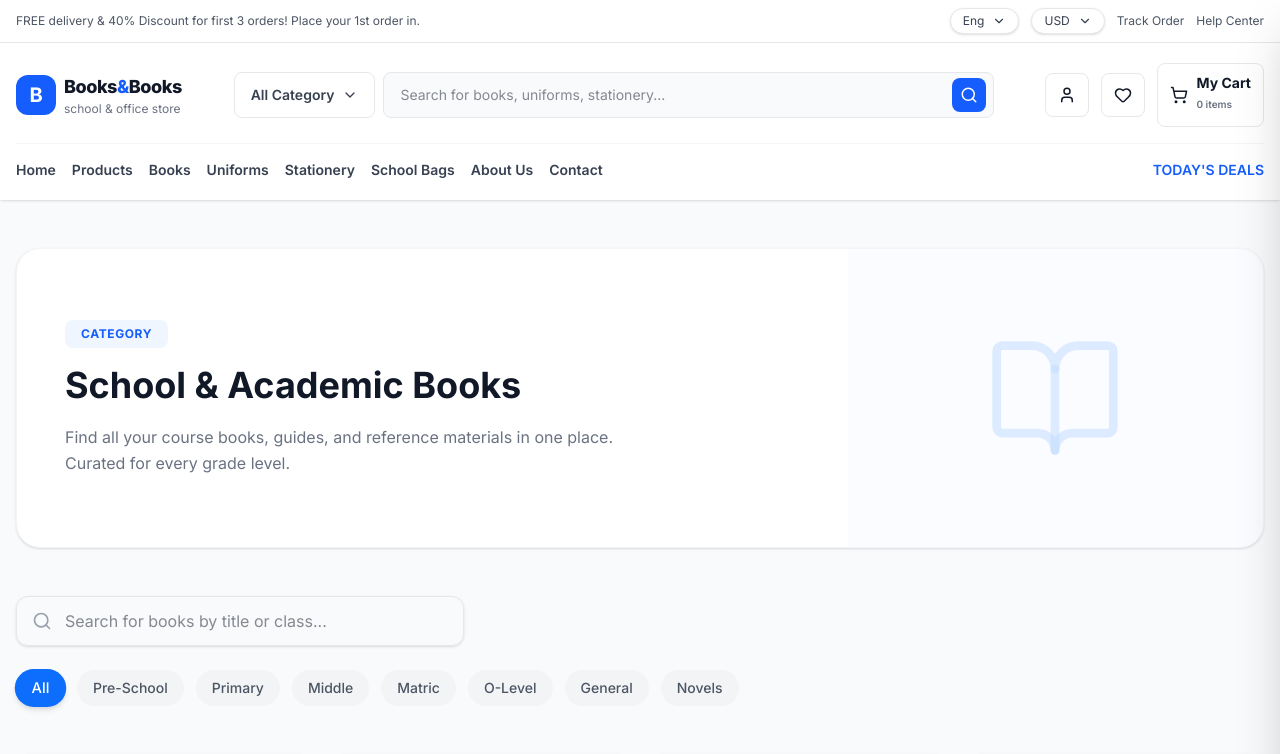
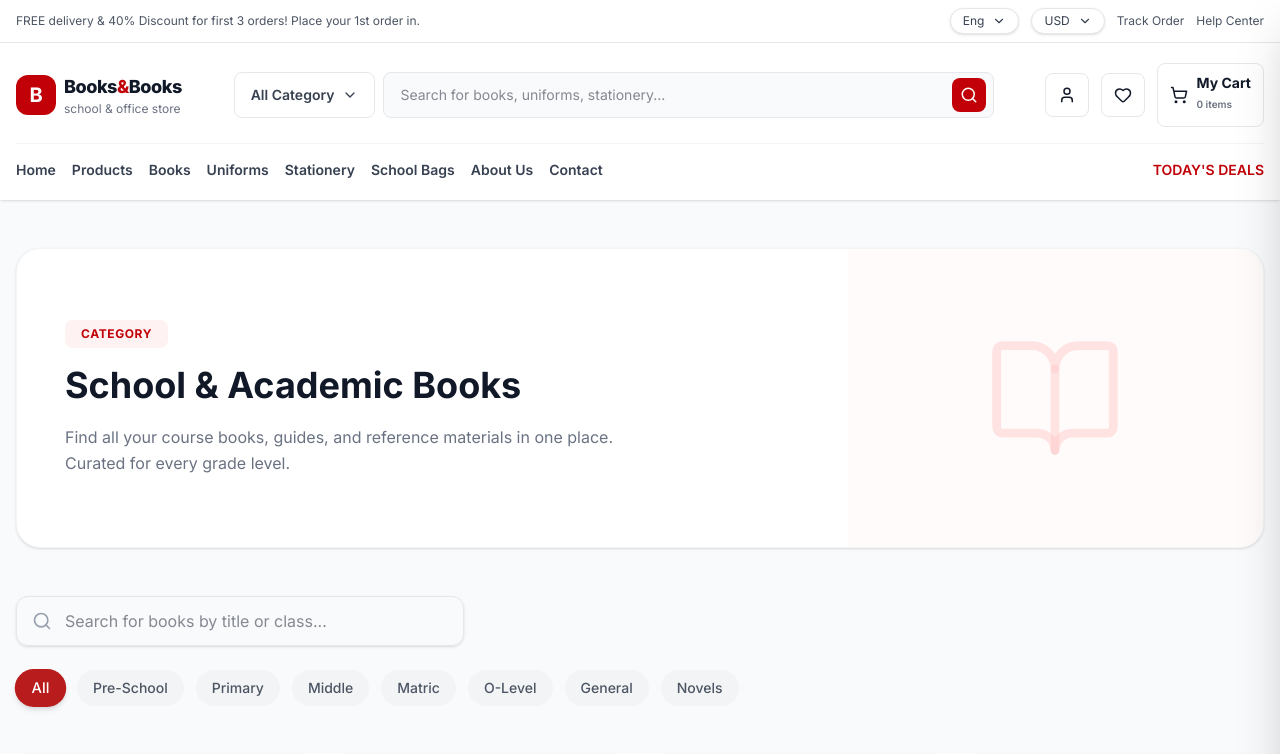
Before and after one commit to JaiKumarSuther/books-books, a Next.js app: page /products/books in a window 1280 px wide. Shown: the top 754 px of the page. Built offline with nearby package versions, Linux system fonts and the light colour scheme.

Commit message:
done some fixes

```diff
--- a/app/components/DealsListCard.tsx
+++ b/app/components/DealsListCard.tsx
@@ -61,7 +61,7 @@ export default function DealsListCard({ item }: DealsListCardProps) {
                     {item.countdown && (
                         <div className="absolute top-1/2 left-1/2 -translate-x-1/2 -translate-y-1/2 flex gap-1 w-[90%] justify-center">
                             {Object.entries(item.countdown).map(([unit, val], i) => (
-                                <div key={unit} className={`bg-[#0066FF] text-white flex flex-col items-center justify-center w-10 h-10 rounded text-center`}>
+                                <div key={unit} className={`bg-red-700 text-white flex flex-col items-center justify-center w-10 h-10 rounded text-center`}>
                                     <span className="text-xs font-bold leading-none">{val}</span>
                                     <span className="text-[8px] uppercase opacity-80 leading-none mt-0.5">{unit === 'days' ? 'Days' : unit === 'hours' ? 'Hrs' : unit === 'minutes' ? 'Min' : 'Sec'}</span>
                                 </div>
@@ -73,7 +73,7 @@ export default function DealsListCard({ item }: DealsListCardProps) {
 
             {/* Content Section */}
             <div className="flex-1 flex flex-col justify-center">
-                <Link href={`/products/${item.id}`} className="hover:text-blue-600 transition-colors">
+                <Link href={`/products/${item.id}`} className="hover:text-red-700 transition-colors">
                     <h3 className="text-lg font-bold text-gray-900 mb-2">{item.title}</h3>
                 </Link>
 
@@ -95,7 +95,7 @@ export default function DealsListCard({ item }: DealsListCardProps) {
                 <div className="flex items-center gap-3">
                     <button
                         onClick={handleAddToCart}
-                        className="bg-[#0066FF] text-white px-6 py-2.5 rounded-full text-xs font-bold hover:bg-blue-700 transition-colors flex items-center gap-2 uppercase tracking-wide active:scale-95 transform"
+                        className="bg-red-700 text-white px-6 py-2.5 rounded-full text-xs font-bold hover:bg-red-800 transition-colors flex items-center gap-2 uppercase tracking-wide active:scale-95 transform"
                     >
                         <ShoppingCart size={16} />
                         Add to cart
--- a/app/components/Header.tsx
+++ b/app/components/Header.tsx
@@ -43,7 +43,7 @@ export default function Header() {
                         <div className="h-full flex flex-col items-center justify-center text-gray-500 gap-2">
                             <ShoppingCart size={48} className="opacity-20" />
                             <p>Your cart is empty</p>
-                            <button onClick={() => setIsCartOpen(false)} className="text-blue-600 text-sm font-bold">Start Shopping</button>
+                            <button onClick={() => setIsCartOpen(false)} className="text-red-700 text-sm font-bold">Start Shopping</button>
                         </div>
                     ) : (
                         <div className="space-y-4">
@@ -67,7 +67,7 @@ export default function Header() {
                         <span>Total:</span>
                         <span>Rs {cartTotal.toLocaleString()}</span>
                     </div>
-                    <button className="w-full bg-blue-600 text-white py-3 rounded-lg font-bold hover:bg-blue-700 transition">
+                    <button className="w-full bg-red-700 text-white py-3 rounded-lg font-bold hover:bg-red-800 transition">
                         Checkout Now
                     </button>
                 </div>
@@ -123,10 +123,10 @@ export default function Header() {
                         {/* Logo */}
                         <div className="flex items-center justify-between gap-4">
                             <Link href="/" className="flex items-center gap-2">
-                                <div className="h-10 w-10 rounded-xl bg-blue-600 flex items-center justify-center text-white font-bold text-xl">B</div>
+                                <div className="h-10 w-10 rounded-xl bg-red-700 flex items-center justify-center text-white font-bold text-xl">B</div>
                                 <div className="leading-tight">
                                     <p className="text-lg font-extrabold tracking-tight">
-                                        Books<span className="text-blue-600">&amp;</span>Books
+                                        Books<span className="text-red-700">&amp;</span>Books
                                     </p>
                                     <p className="text-xs text-gray-500">school &amp; office store</p>
                                 </div>
@@ -171,10 +171,10 @@ export default function Header() {
                             </div>
                             <div className="relative flex-1">
                                 <input
-                                    className="w-full rounded-lg border border-gray-200 bg-gray-50 px-4 py-3 pr-12 text-sm outline-none ring-blue-600/20 focus:bg-white focus:ring-4 transition-all"
+                                    className="w-full rounded-lg border border-gray-200 bg-gray-50 px-4 py-3 pr-12 text-sm outline-none ring-red-700/20 focus:bg-white focus:ring-4 transition-all"
                                     placeholder="Search for books, uniforms, stationery..."
                                 />
-                                <button className="absolute right-2 top-1/2 -translate-y-1/2 rounded-lg bg-blue-600 p-2 text-white hover:bg-blue-700">
+                                <button className="absolute right-2 top-1/2 -translate-y-1/2 rounded-lg bg-red-700 p-2 text-white hover:bg-red-800">
                                     <Search size={18} />
                                 </button>
                             </div>
@@ -190,15 +190,15 @@ export default function Header() {
                             </button>
                             <button
                                 onClick={() => setIsCartOpen(true)}
-                                className="flex items-center gap-2 rounded-lg border border-gray-200 bg-white p-3 hover:bg-gray-50 group hover:border-blue-600 active:bg-gray-50 transition-all cursor-pointer"
+                                className="flex items-center gap-2 rounded-lg border border-gray-200 bg-white p-3 hover:bg-gray-50 group hover:border-red-700 active:bg-gray-50 transition-all cursor-pointer"
                             >
                                 <div className="relative">
-                                    <ShoppingCart size={18} className="group-hover:text-blue-600" />
+                                    <ShoppingCart size={18} className="group-hover:text-red-700" />
                                     {cartCount > 0 && <span className="absolute -top-2 -right-2 bg-red-500 text-white text-[10px] font-bold w-4 h-4 rounded-full flex items-center justify-center">{cartCount}</span>}
                                 </div>
                                 <div className="hidden xl:block text-left">
                                     <span className="block text-sm font-bold leading-none">My Cart</span>
-                                    <span className="text-[10px] font-semibold text-gray-500 group-hover:text-blue-600">{cartCount} items</span>
+                                    <span className="text-[10px] font-semibold text-gray-500 group-hover:text-red-700">{cartCount} items</span>
                                 </div>
                             </button>
                         </div>
@@ -216,11 +216,11 @@ export default function Header() {
                             { label: "About Us", href: "/about" },
                             { label: "Contact", href: "/contact" },
                         ].map((x) => (
-                            <Link key={x.label} href={x.href} className="hover:text-blue-600 w-full lg:w-auto py-2 lg:py-0">
+                            <Link key={x.label} href={x.href} className="hover:text-red-700 w-full lg:w-auto py-2 lg:py-0">
                                 {x.label}
                             </Link>
                         ))}
-                        <Link href="/deals" className="lg:ml-auto text-blue-600 hover:text-blue-700 py-2 lg:py-0">
+                        <Link href="/deals" className="lg:ml-auto text-red-700 hover:text-red-800 py-2 lg:py-0">
                             TODAY&apos;S DEALS
                         </Link>
                     </div>
--- a/app/components/HeroSlider.tsx
+++ b/app/components/HeroSlider.tsx
@@ -18,7 +18,7 @@ const slides: Slide[] = [
         image: "https://images.unsplash.com/photo-1509062522246-3755977927d7?auto=format&fit=crop&w=1200&q=80",
         title: "Back to School Special",
         subtitle: "Get up to 50% OFF on complete bundles",
-        color: "bg-blue-600"
+        color: "bg-red-700"
     },
     {
         id: 2,
@@ -129,7 +129,7 @@ export default function HeroSlider() {
                     <button
                         key={i}
                         onClick={() => setCurrent(i)}
-                        className={`h-2 w-2 rounded-full transition-all ${i === current ? "w-6 bg-blue-600" : "bg-gray-300"
+                        className={`h-2 w-2 rounded-full transition-all ${i === current ? "w-6 bg-red-700" : "bg-gray-300"
                             }`}
                     />
                 ))}
--- a/app/components/ProductCard.tsx
+++ b/app/components/ProductCard.tsx
@@ -74,7 +74,7 @@ export default function ProductCard({ item }: ProductCardProps) {
                 <div className="mt-auto pt-3 flex items-center gap-2">
                     <button
                         onClick={handleAddToCart}
-                        className="flex-1 rounded-lg bg-blue-600 px-3 py-2 text-xs font-semibold text-white hover:bg-blue-700 flex items-center justify-center gap-2 active:scale-95 transition-transform"
+                        className="flex-1 rounded-lg bg-red-700 px-3 py-2 text-xs font-semibold text-white hover:bg-red-800 flex items-center justify-center gap-2 active:scale-95 transition-transform"
                     >
                         <ShoppingCart size={14} /> Add
                     </button>
--- a/app/globals.css
+++ b/app/globals.css
@@ -2,17 +2,17 @@
 
 :root {
   /* Colors from design.json (Foundation) */
-  --primary: #0D6EFD;
-  --primary-light: #E7F1FF;
-  --primary-dark: #0B5ED7;
-  --primary-hover: #0A58CA;
+  --primary: #B91C1C;
+  --primary-light: #FEF2F2;
+  --primary-dark: #991B1B;
+  --primary-hover: #7F1D1D;
 
   --secondary: #6C757D;
   --neutral-gray: #6C757D;
 
-  --accent: #FF3B3B;
-  --accent-light: #FFE5E5;
-  --accent-dark: #CC2F2F;
+  --accent: #B91C1C;
+  --accent-light: #FEF2F2;
+  --accent-dark: #991B1B;
 
   /* Semantic Colors */
   --success: #10B981;
--- a/app/page.tsx
+++ b/app/page.tsx
@@ -10,6 +10,8 @@ import {
 import HeroSlider from "./components/HeroSlider";
 import ProductCard from "./components/ProductCard";
 import MiniBanner from "./components/MiniBanner";
+
+import { booksData, uniformsData, stationeryData, bagsData } from "./data/products";
 
 // --- Mock Data ---
 
@@ -111,19 +113,16 @@ const topCategories = [
 ];
 
 const products = [
-  { id: "1", title: "Cambridge Science Bundle", price: 4500, oldPrice: 5000, rating: 5, image: "https://images.unsplash.com/photo-1532012197267-da84d127e765?auto=format&fit=crop&w=600&q=80", badge: "HOT" },
-  { id: "2", title: "Premium School Uniform", price: 3200, rating: 4, image: "https://images.unsplash.com/photo-1591047139829-d91aecb6caea?auto=format&fit=crop&w=600&q=80", badge: "SALE" },
-  { id: "3", title: "Artist Stationery Set", price: 1500, oldPrice: 2000, rating: 5, image: "https://images.unsplash.com/photo-1513542789411-b6a5d4f31634?auto=format&fit=crop&w=600&q=80" },
-  { id: "4", title: "Orthopedic Backpack", price: 5500, rating: 5, image: "https://images.unsplash.com/photo-1553062407-98eeb64c6a62?auto=format&fit=crop&w=600&q=80", badge: "NEW" },
-  { id: "5", title: "O-Level Math Keybook", price: 1200, rating: 4, image: "https://images.unsplash.com/photo-1544816155-12df9643f363?auto=format&fit=crop&w=600&q=80" },
-  { id: "6", title: "Geometry Box Pro", price: 450, rating: 5, image: "https://images.unsplash.com/photo-1616469829581-73993eb86b02?auto=format&fit=crop&w=600&q=80" },
-  { id: "7", title: "Water Bottle (750ml)", price: 850, rating: 4, image: "https://alamgirstore.com.pk/wp-content/uploads/2023/01/School-Water-Bottle.jpeg" },
-  { id: "8", title: "Insulated Lunch Box", price: 1200, rating: 5, image: "https://images.unsplash.com/photo-1598449356475-b9f71db7d847?auto=format&fit=crop&w=600&q=80", badge: "-20%" },
-  { id: "9", title: "School Shoes Black", price: 2500, rating: 4, image: "https://images.unsplash.com/photo-1511556820780-d912e42b4980?auto=format&fit=crop&w=600&q=80" },
-  { id: "10", title: "Drawing Sketchbook", price: 350, rating: 5, image: "https://images.unsplash.com/photo-1517842645767-c639042777db?auto=format&fit=crop&w=600&q=80" },
-  { id: "11", title: "Scientific Calculator", price: 1800, rating: 5, image: "https://lestallion.com/cdn/shop/articles/7_Top_Scientific_Calculator_For_Students_Doing_Maths_or_Science_in_High_School_7dfe75fd-4dfd-4775-a158-7223dca01e1d.jpg?v=1760596134&width=1100" },
-  { id: "12", title: "Correction Tape Set", price: 250, rating: 3, image: "https://images.unsplash.com/photo-1456735190827-d1262f71b8a3?auto=format&fit=crop&w=600&q=80" },
-];
+  ...booksData.slice(0, 3),
+  ...stationeryData.slice(0, 3),
+  ...uniformsData.slice(0, 3),
+  ...bagsData.slice(0, 3)
+].map((p, i) => ({
+  ...p,
+  title: p.name,
+  oldPrice: i % 3 === 0 ? p.price * 1.2 : undefined,
+  badge: i === 0 ? "HOT" : i === 4 ? "SALE" : undefined
+}));
 
 export default function Home() {
   const [activeTab, setActiveTab] = useState("Best Sellers");
@@ -139,7 +138,7 @@ export default function Home() {
           <aside className="hidden lg:block space-y-6 relative z-30">
             {/* Categories Menu */}
             <div className="bg-white rounded-xl shadow-sm border border-gray-200 relative">
-              <div className="bg-blue-600 px-5 py-4 flex items-center gap-3 text-white font-bold tracking-wide rounded-t-xl">
+              <div className="bg-red-700 px-5 py-4 flex items-center gap-3 text-white font-bold tracking-wide rounded-t-xl">
                 <Menu size={20} />
                 <span>ALL CATEGORIES</span>
               </div>
@@ -148,13 +147,13 @@ export default function Home() {
                   <div key={i} className="group relative">
                     <Link
                       href={c.href}
-                      className="flex items-center justify-between px-5 py-3 hover:bg-gray-50 text-sm font-medium text-gray-700 hover:text-blue-600 transition-colors border-b border-gray-50 last:border-0"
+                      className="flex items-center justify-between px-5 py-3 hover:bg-gray-50 text-sm font-medium text-gray-700 hover:text-red-700 transition-colors border-b border-gray-50 last:border-0"
                     >
                       <div className="flex items-center gap-3">
-                        <c.icon size={16} className="text-gray-400 group-hover:text-blue-600" />
+                        <c.icon size={16} className="text-gray-400 group-hover:text-red-700" />
                         {c.label}
                       </div>
-                      <ChevronRight size={14} className="text-gray-300 group-hover:text-blue-600" />
+                      <ChevronRight size={14} className="text-gray-300 group-hover:text-red-700" />
                     </Link>
 
                     {/* MEGA MENU FLYOUT */}
@@ -169,7 +168,7 @@ export default function Home() {
                                 <ul className="space-y-2">
                                   {sub.links.map((link, lIdx) => (
                                     <li key={lIdx}>
-                                      <Link href={link.href} className="text-sm text-gray-500 hover:text-blue-600 hover:underline">
+                                      <Link href={link.href} className="text-sm text-gray-500 hover:text-red-700 hover:underline">
                                         {link.label}
                                       </Link>
                                     </li>
@@ -205,7 +204,7 @@ export default function Home() {
 
             {/* Bestsellers Side Widget */}
             <div className="bg-white rounded-xl shadow-sm border border-gray-200 p-4">
-              <h3 className="font-bold text-gray-800 mb-4 border-l-4 border-blue-600 pl-3">BEST SELLERS</h3>
+              <h3 className="font-bold text-gray-800 mb-4 border-l-4 border-red-700 pl-3">BEST SELLERS</h3>
               <div className="space-y-4">
                 {products.slice(0, 3).map((p) => (
                   <div key={p.id} className="flex gap-3 group cursor-pointer">
@@ -214,11 +213,11 @@ export default function Home() {
                       <div className="w-full h-full bg-gray-50 flex items-center justify-center text-[10px] text-gray-400">IMG</div>
                     </div>
                     <div>
-                      <Link href={`/products/${p.id}`} className="text-xs font-semibold text-gray-800 group-hover:text-blue-600 line-clamp-2 mb-1">{p.title}</Link>
+                      <Link href={`/products/${p.id}`} className="text-xs font-semibold text-gray-800 group-hover:text-red-700 line-clamp-2 mb-1">{p.title}</Link>
                       <div className="flex text-yellow-500 text-[10px] mb-1">
                         {[...Array(5)].map((_, i) => <Star key={i} size={10} fill={i < p.rating ? "currentColor" : "none"} />)}
                       </div>
-                      <p className="text-sm font-bold text-blue-600">Rs {p.price.toLocaleString()}</p>
+                      <p className="text-sm font-bold text-red-700">Rs {p.price.toLocaleString()}</p>
                     </div>
                   </div>
                 ))}
@@ -245,7 +244,7 @@ export default function Home() {
             <div className="grid grid-cols-1 sm:grid-cols-2 lg:grid-cols-4 gap-4">
               {features.map((f, i) => (
                 <div key={i} className="bg-white p-4 rounded-xl border border-gray-100 shadow-sm flex items-center gap-4 hover:-translate-y-1 transition-transform cursor-default">
-                  <div className="w-12 h-12 rounded-full bg-blue-50 text-blue-600 flex items-center justify-center shrink-0">
+                  <div className="w-12 h-12 rounded-full bg-red-50 text-red-700 flex items-center justify-center shrink-0">
                     <f.icon size={24} />
                   </div>
                   <div>
@@ -268,11 +267,11 @@ export default function Home() {
               <div className="grid grid-cols-2 md:grid-cols-4 gap-4">
                 {topCategories.map((c, i) => (
                   <div key={i} className="bg-white rounded-xl p-6 flex flex-col items-center justify-center border border-gray-100 shadow-sm hover:shadow-md transition-all group cursor-pointer">
-                    <div className="w-24 h-24 bg-gray-50 rounded-full mb-4 flex items-center justify-center overflow-hidden border-2 border-transparent group-hover:border-blue-600 transition-colors">
+                    <div className="w-24 h-24 bg-gray-50 rounded-full mb-4 flex items-center justify-center overflow-hidden border-2 border-transparent group-hover:border-red-700 transition-colors">
                       {/* We can use real images if moved to public, else placeholder */}
                       <div className="w-full h-full bg-gray-100 flex items-center justify-center text-gray-400">IMG</div>
                     </div>
-                    <h4 className="font-bold text-gray-800 group-hover:text-blue-600 transition-colors">{c.name}</h4>
+                    <h4 className="font-bold text-gray-800 group-hover:text-red-700 transition-colors">{c.name}</h4>
                     <span className="text-xs text-gray-400 mt-1">12 items</span>
                   </div>
                 ))}
@@ -296,7 +295,7 @@ export default function Home() {
                     <div className="bg-red-500 px-2 py-1 rounded">45</div>
                   </div>
                 </div>
-                <Link href="/deals" className="text-xs font-bold text-blue-600 hover:underline">See All Deals</Link>
+                <Link href="/deals" className="text-xs font-bold text-red-700 hover:underline">See All Deals</Link>
               </div>
 
               {/* Single Row Grid */}
@@ -318,7 +317,7 @@ export default function Home() {
                     <button
                       key={tab}
                       onClick={() => setActiveTab(tab)}
-                      className={`whitespace-nowrap pb-2 border-b-2 transition-colors ${activeTab === tab ? "text-blue-600 border-blue-600" : "border-transparent hover:text-gray-800"}`}
+                      className={`whitespace-nowrap pb-2 border-b-2 transition-colors ${activeTab === tab ? "text-red-700 border-red-700" : "border-transparent hover:text-gray-800"}`}
                     >
                       {tab}
                     </button>
--- a/app/products/books/page.tsx
+++ b/app/products/books/page.tsx
@@ -46,7 +46,7 @@ export default function BooksPage() {
             >
                 {/* Content Container */}
                 <div className="relative z-20 w-full md:w-2/3 flex flex-col justify-center">
-                    <span className="bg-blue-50 text-blue-600 px-4 py-1.5 rounded-lg text-xs font-bold uppercase mb-4 inline-block tracking-wider w-fit">
+                    <span className="bg-red-50 text-red-700 px-4 py-1.5 rounded-lg text-xs font-bold uppercase mb-4 inline-block tracking-wider w-fit">
                         Category
                     </span>
                     <h1 className="text-3xl md:text-5xl font-bold mb-4 leading-tight text-gray-900">
@@ -59,8 +59,8 @@ export default function BooksPage() {
                 </div>
 
                 {/* Right Side Image Placeholder */}
-                <div className="absolute right-0 top-0 h-full w-1/3 hidden md:flex items-center justify-center bg-blue-50/30">
-                    <BookOpen size={140} className="text-blue-200/50" strokeWidth={1.5} />
+                <div className="absolute right-0 top-0 h-full w-1/3 hidden md:flex items-center justify-center bg-red-50/30">
+                    <BookOpen size={140} className="text-red-200/50" strokeWidth={1.5} />
                 </div>
             </motion.div>
 
```
Also changed, not shown: app/components/Footer.tsx (+4 -4 lines), app/products/uniforms/page.tsx (+5 -5 lines).
